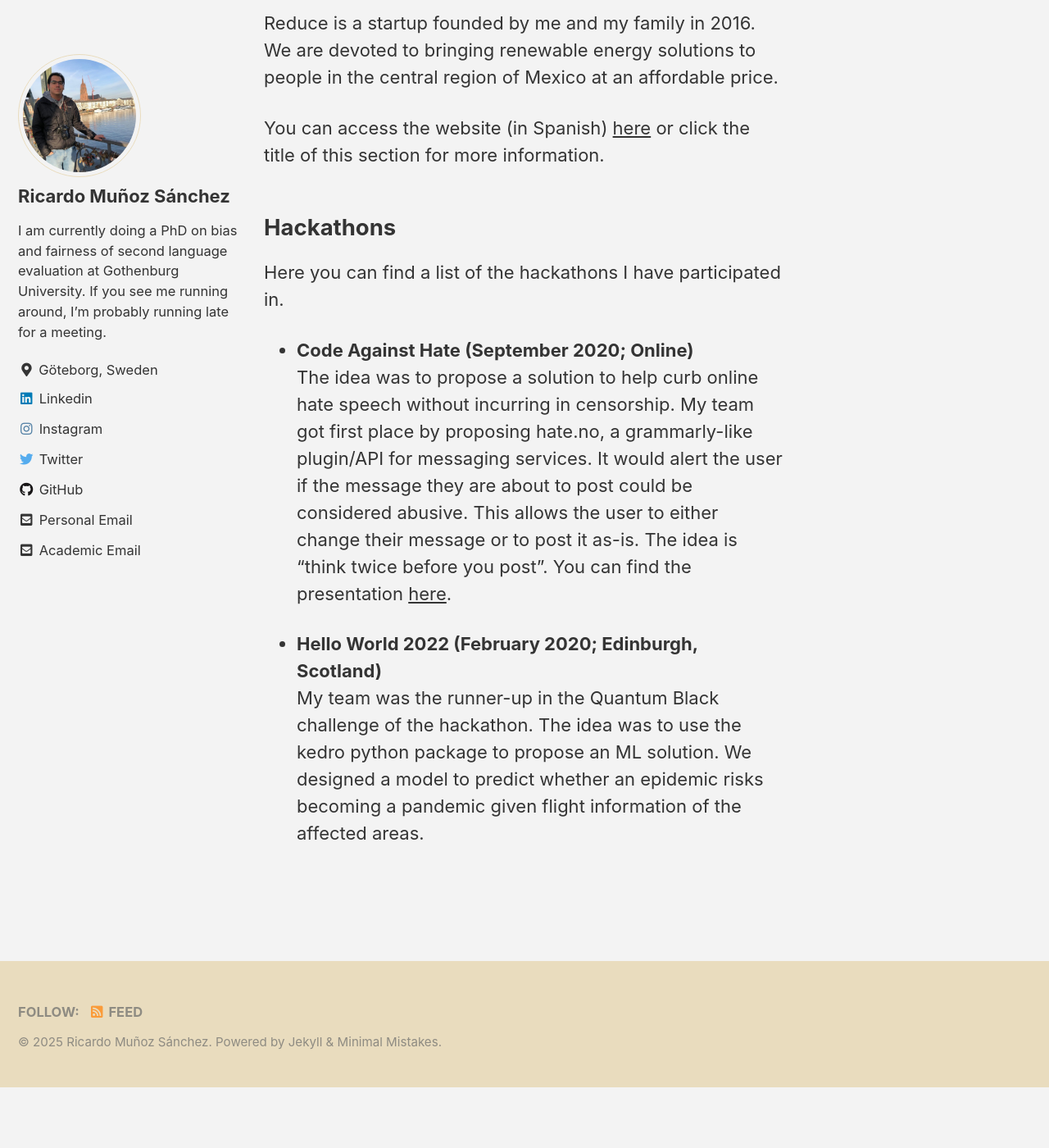
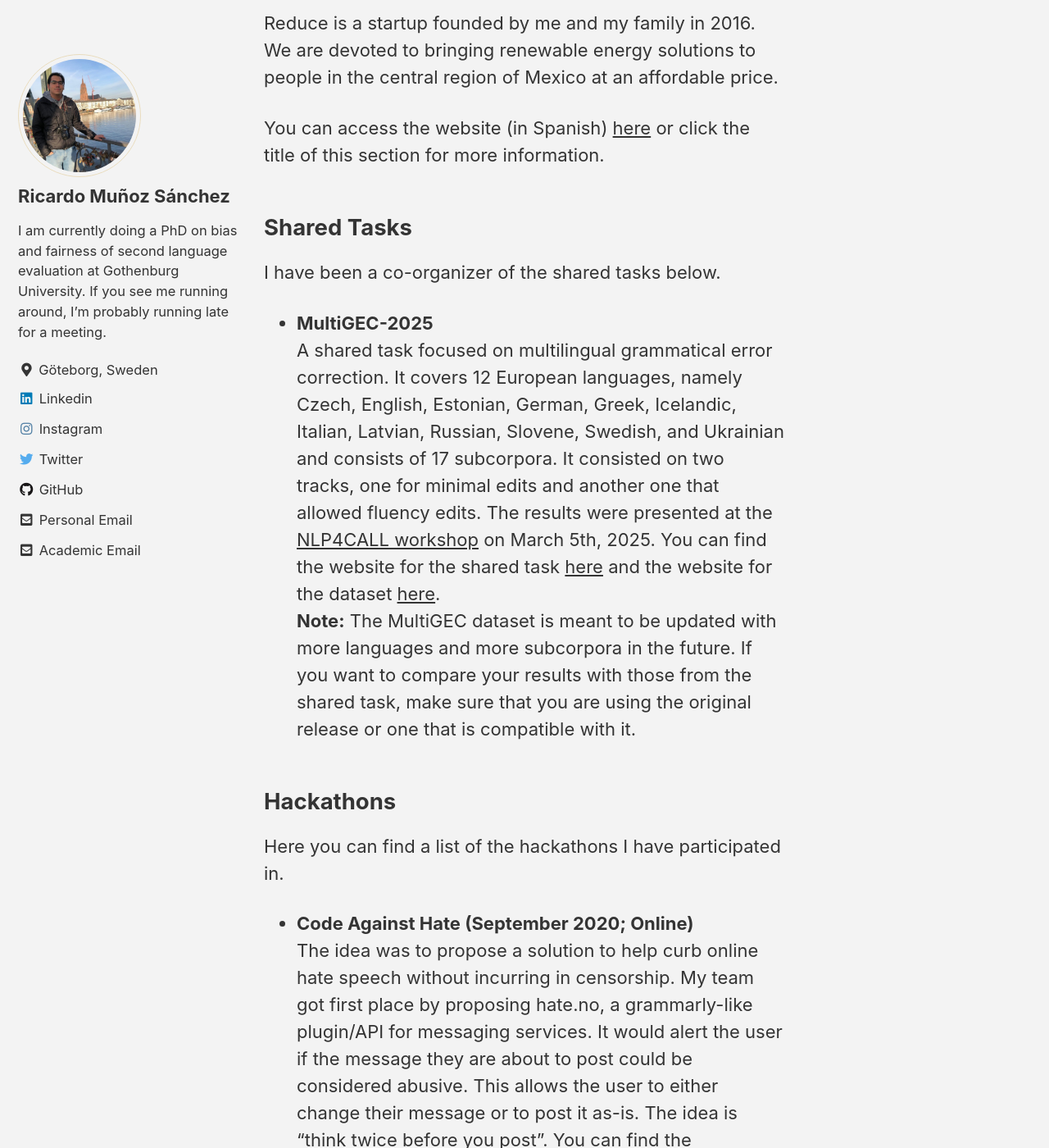
Before and after one commit to rimusa/rimusa.github.io, a Jekyll site: the page built from docs/_pages/projects.md, in a window 1280 px wide and 1400 px high, scrolled down 1673 px. Shown: the whole window at 82% size. Built offline with Jekyll 4.4.1, drawn with Linux system fonts in a browser that asks for light colours; cached includes are drawn as plain includes; before the commit the page ends 2999 px from its top, so only the background shows below that.

Commit message:
Added a section for the MultiGEC-2025 shared task

```diff
--- a/docs/_pages/projects.md
+++ b/docs/_pages/projects.md
@@ -46,6 +46,21 @@ We are devoted to bringing renewable energy solutions to people in the central r
 You can access the website (in Spanish) [here](https://reducesoluciones.com/) or click the title of this section for more information.
 
 
+## Shared Tasks
+
+I have been a co-organizer of the shared tasks below.
+
+- **MultiGEC-2025**<br>
+A shared task focused on multilingual grammatical error correction.
+It covers 12 European languages, namely Czech, English, Estonian, German, Greek, Icelandic, Italian, Latvian, Russian, Slovene, Swedish, and Ukrainian and consists of 17 subcorpora.
+It consisted on two tracks, one for minimal edits and another one that allowed fluency edits.
+The results were presented at the [NLP4CALL workshop](https://spraakbanken.gu.se/en/research/themes/icall/nlp4call-workshop-series/nlp4call2025) on March 5th, 2025.
+You can find the website for the shared task [here](https://spraakbanken.github.io/multigec-2025/shared_task.html) and the website for the dataset [here](https://spraakbanken.github.io/multigec-2025/).<br>
+**Note:**
+The MultiGEC dataset is meant to be updated with more languages and more subcorpora in the future.
+If you want to compare your results with those from the shared task, make sure that you are using the original release or one that is compatible with it.
+
+
 ## Hackathons
 
 Here you can find a list of the hackathons I have participated in.
```
